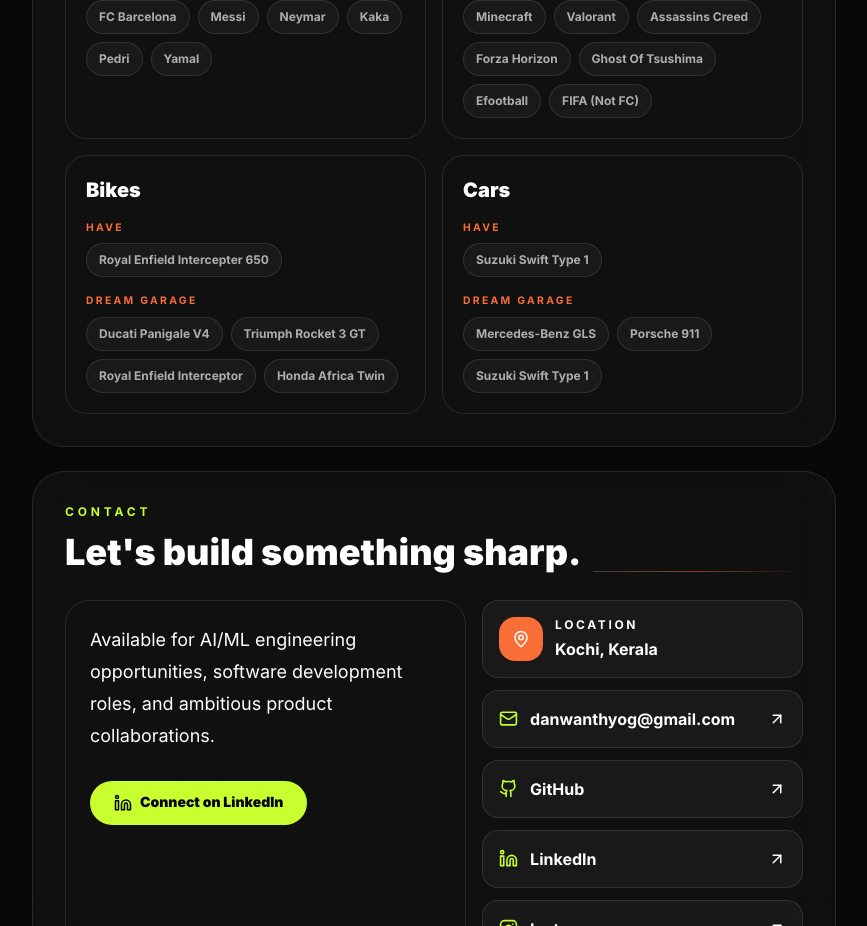
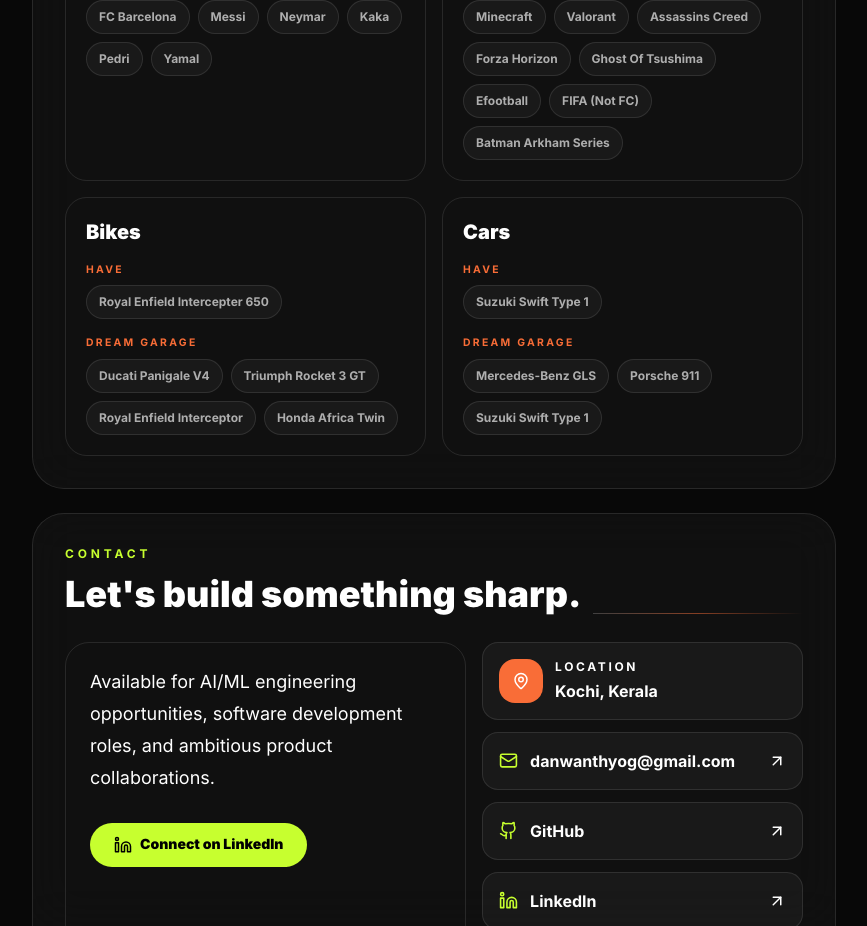
Before and after one commit to Danwanth/Personal_Website, a React (Vite) app: page / in a window 1280 px wide. Shown: the part 3180-4106 px from the top of the page, without its empty margins (412-1279 px from the left). Built offline with nearby package versions, Linux system fonts and the light colour scheme.

Commit message:
added another game

```diff
--- a/src/data/portfolio.ts
+++ b/src/data/portfolio.ts
@@ -155,6 +155,7 @@ export const interests: Interest[] = [
       'Ghost Of Tsushima',
       'Efootball',
       'FIFA (Not FC)',
+      'Batman Arkham Series'
     ],
   },
   {
```
